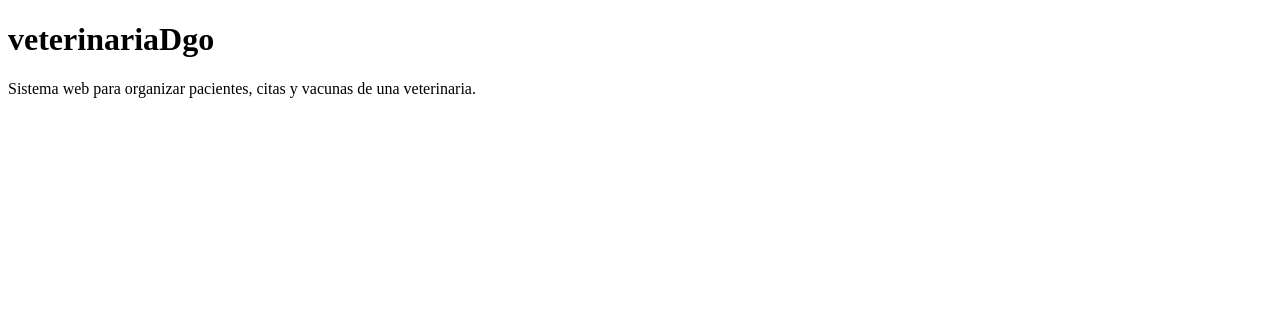
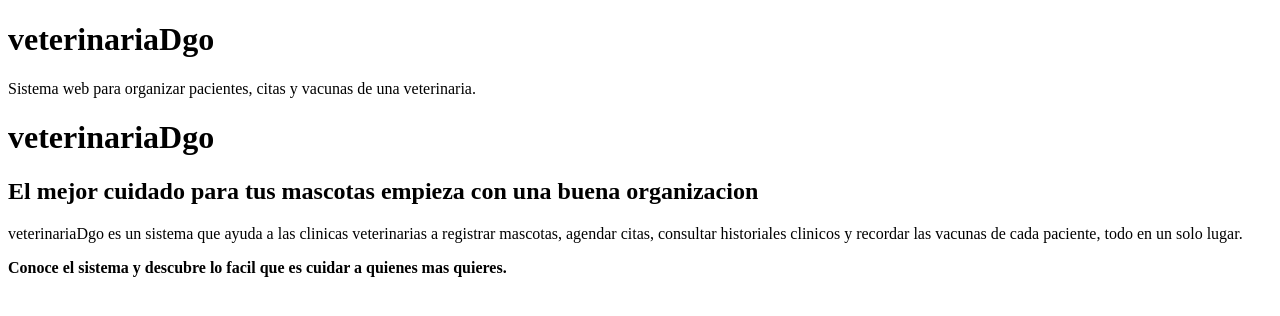
Before and after one commit to Leslie208l/veterinariaDgo, a plain HTML site: page src/index.html in a window 1280 px wide. Drawn offline with Linux system fonts and the light colour scheme.

Commit message:
Agregar presentacion del proyecto

```diff
--- a/src/index.html
+++ b/src/index.html
@@ -10,3 +10,22 @@
   <p>Sistema web para organizar pacientes, citas y vacunas de una veterinaria.</p>
 </body>
 </html>
+
+<!DOCTYPE html>
+<html lang="es">
+<head>
+  <meta charset="UTF-8">
+  <meta name="viewport" content="width=device-width, initial-scale=1.0">
+  <title>veterinariaDgo</title>
+</head>
+<body>
+  <h1>veterinariaDgo</h1>
+  <h2>El mejor cuidado para tus mascotas empieza con una buena organizacion</h2>
+  <p>
+    veterinariaDgo es un sistema que ayuda a las clinicas veterinarias a registrar
+    mascotas, agendar citas, consultar historiales clinicos y recordar las vacunas
+    de cada paciente, todo en un solo lugar.
+  </p>
+  <p><strong>Conoce el sistema y descubre lo facil que es cuidar a quienes mas quieres.</strong></p>
+</body>
+</html>
```
